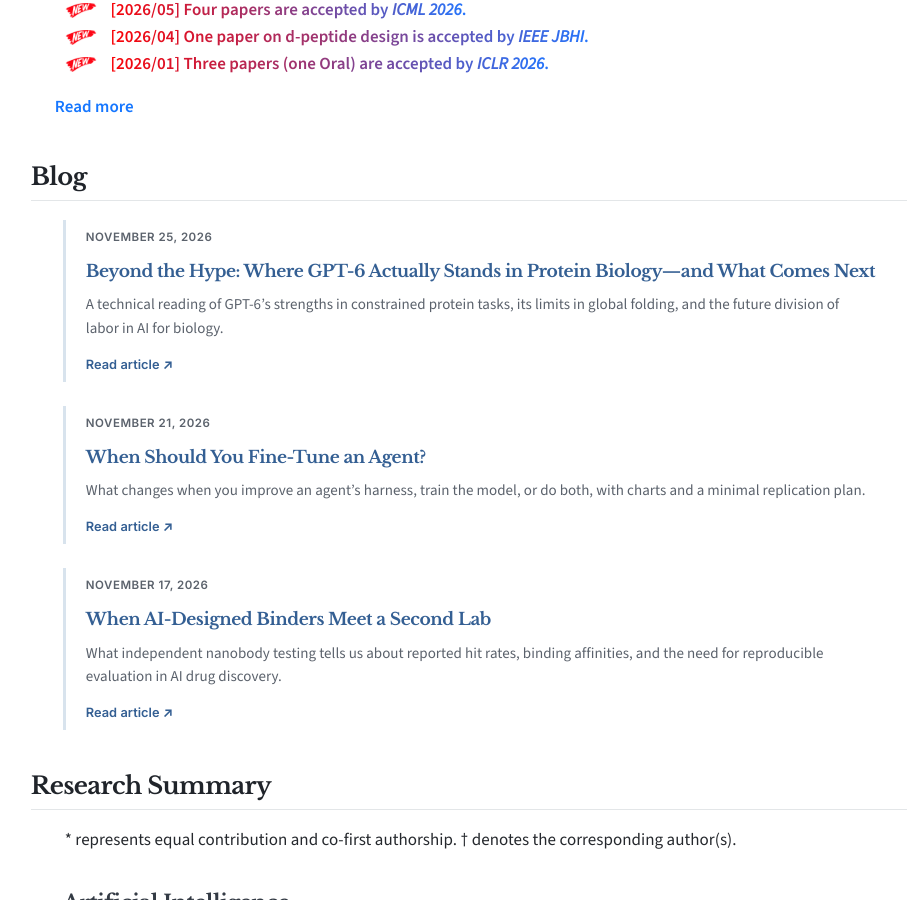
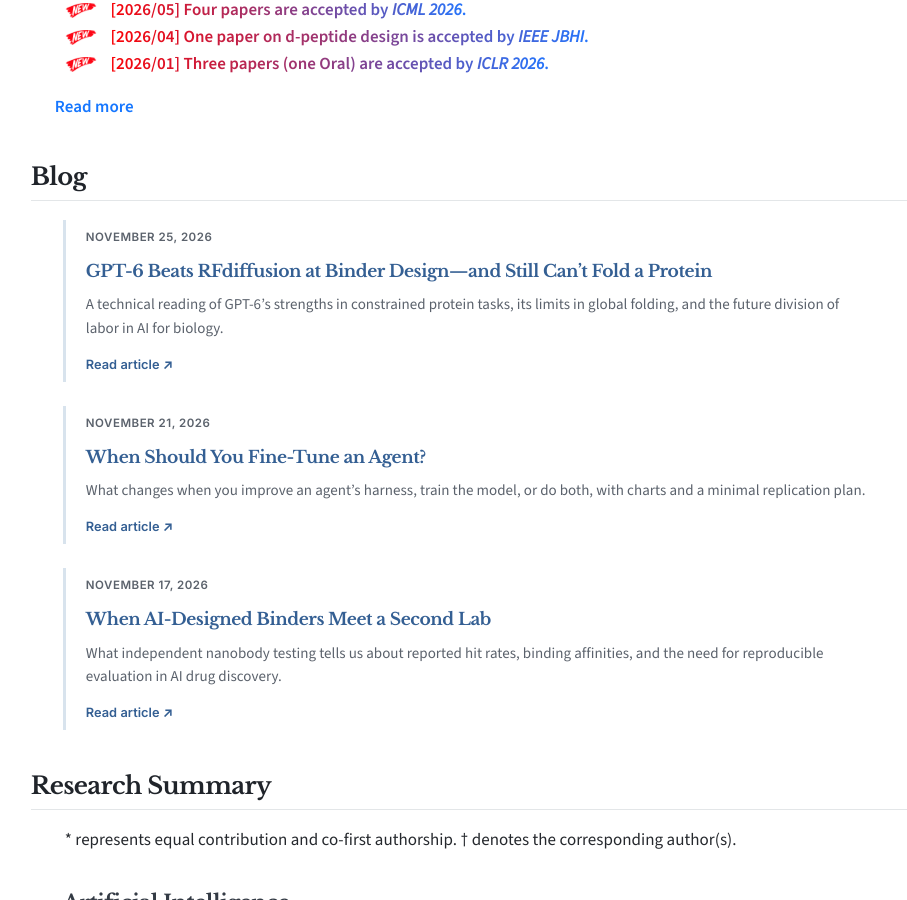
Before and after one commit to smiles724/smiles724.github.io, a Jekyll site: the page built from index.html, in a window 1280 px wide and 900 px high, scrolled down 691 px. Shown: the whole window, without its empty margins (110-1017 px from the left). Built offline with Jekyll 4.4.1, drawn with Linux system fonts in a browser that asks for light colours; nearby versions of some CDN libraries; a style sheet for code colours, icons or effects is not loaded.

Commit message:
Update homepage link title for GPT-6 article

```diff
--- a/index.html
+++ b/index.html
@@ -113,7 +113,7 @@ title: Fang WU
 		<h2 id="blog-title">Blog</h2>
 		<article class="blog-entry">
 			<time datetime="2026-11-25">November 25, 2026</time>
-			<h3><a href="/blog/gpt6-protein-biology/" target="_blank" rel="noopener">Beyond the Hype: Where GPT-6 Actually Stands in Protein Biology—and What Comes Next</a></h3>
+			<h3><a href="/blog/gpt6-protein-biology/" target="_blank" rel="noopener">GPT-6 Beats RFdiffusion at Binder Design—and Still Can’t Fold a Protein</a></h3>
 			<p>A technical reading of GPT-6’s strengths in constrained protein tasks, its limits in global folding, and the future division of labor in AI for biology.</p>
 			<a class="blog-read" href="/blog/gpt6-protein-biology/" target="_blank" rel="noopener">Read article <span aria-hidden="true">↗</span><span class="visually-hidden"> (opens in a new tab)</span></a>
 		</article>
```
